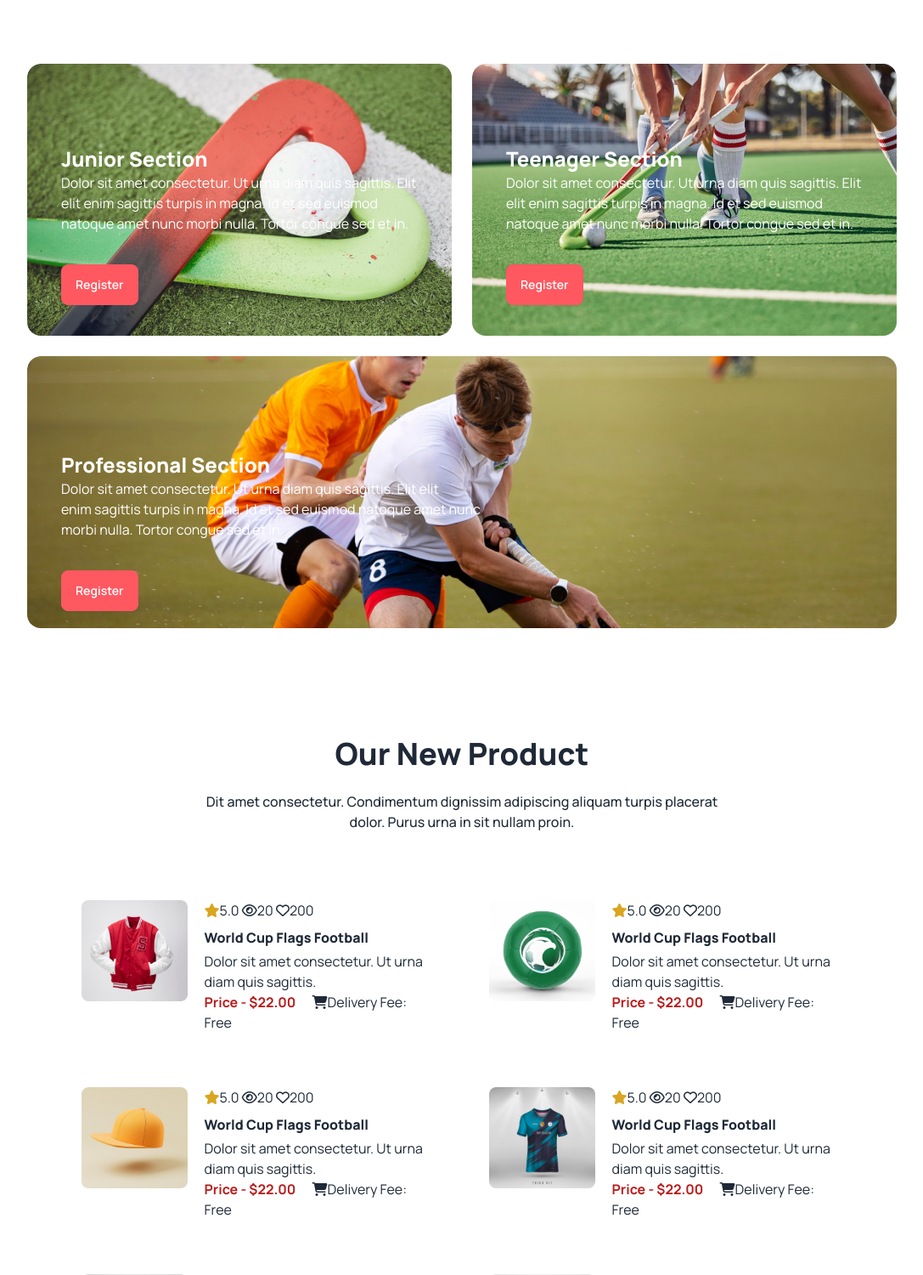
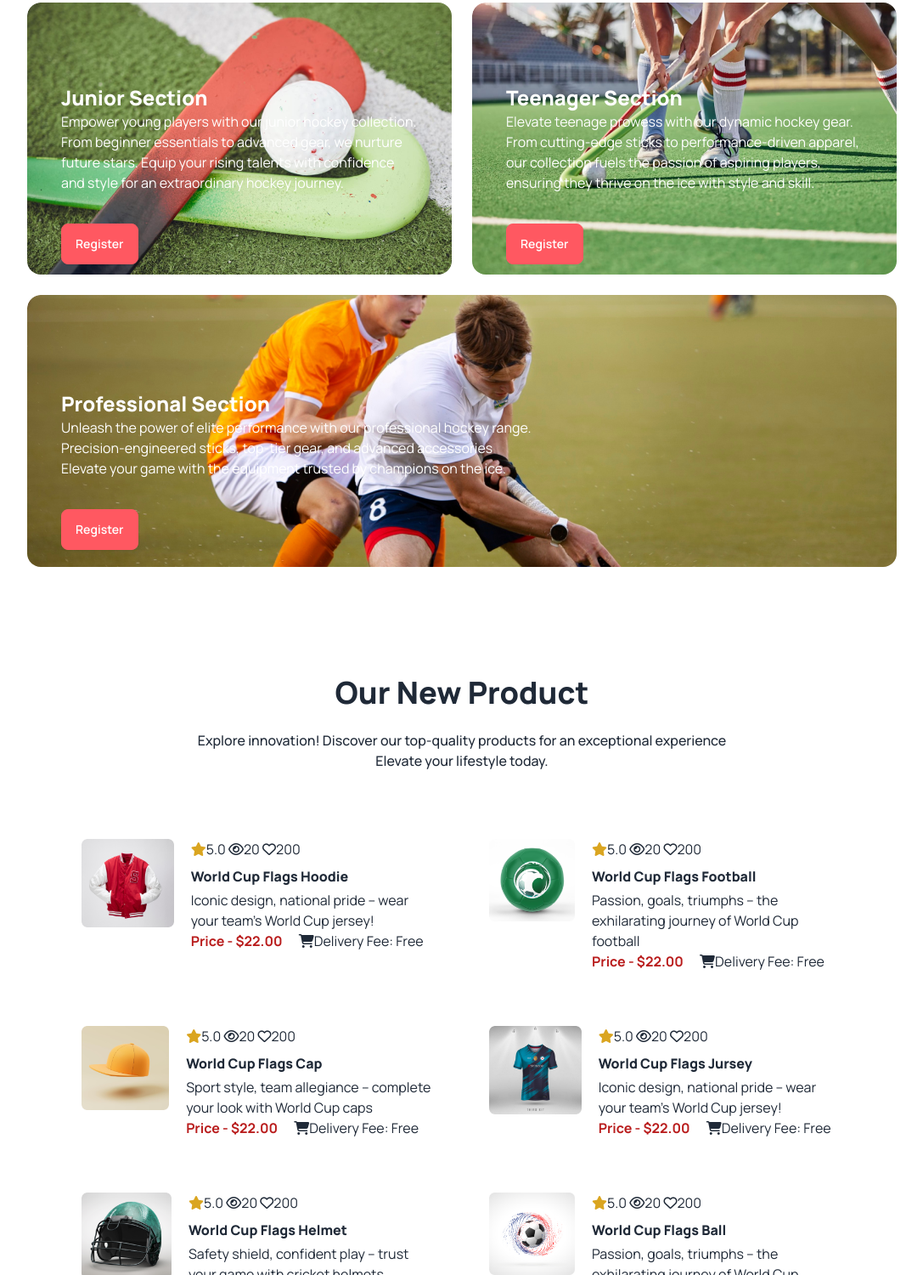
Before and after one commit to tamima24/B9A3-Hockeys-main, a plain HTML site: page index.html in a window 1280 px wide. Shown: the part 1300-2800 px from the top of the page at 85% size, without its empty margins (96-1183 px from the left). Drawn offline with nearby package versions, Linux system fonts and the light colour scheme.

Commit message:
lorem removed

```diff
--- a/index.html
+++ b/index.html
@@ -31,6 +31,7 @@
         .fa-envelope, .fa-phone{
           color: brown;
         }
+
 
 
 
@@ -109,28 +110,28 @@
         <section class="mt-28">
           <div class="text-center">
             <h1 class="text-4xl font-extrabold">Professional Hockeys Club</h1>
-             <p class="font-medium mt-6">Dit amet consectetur. Condimentum dignissim adipiscing aliquam turpis placerat <br> dolor. Purus urna in sit nullam proin. </p>
+             <p class="font-medium mt-6">Join the elite: Explore exclusive gear for professional clubs. Elevate your game with precision equipment excellence.</p>
            </div>
           <div class="mt-20 lg:flex gap-8">
              <div>
               <div class="radial-progress text-red-600" style="--value:87;" role="progressbar ">87%</div>
               <h4 class="font-extrabold mt-6">Prayer Facility</h4>
-               <p class="mt-4">Amet consectetur. Condimentum dignissim adipiscing .</p>
+               <p class="mt-4">Sacred space for quiet reflection.</p>
              </div>
              <div>
               <div class="radial-progress text-green-500" style="--value:95;" role="progressbar ">95%</div>
-              <h4 class="font-extrabold mt-6">Prayer Facility</h4>
-               <p class="mt-4">Amet consectetur. Condimentum dignissim adipiscing .</p>
+              <h4 class="font-extrabold mt-6">Experieced Coach</h4>
+               <p class="mt-4">Seasoned mentor shapes champions..</p>
              </div>
              <div>
               <div class="radial-progress text-yellow-500" style="--value:90;" role="progressbar ">90%</div>
-              <h4 class="font-extrabold mt-6">Prayer Facility</h4>
-               <p class="mt-4">Amet consectetur. Condimentum dignissim adipiscing .</p>
+              <h4 class="font-extrabold mt-6">Senior Player</h4>
+               <p class="mt-4">Wise leader, skilled game strategist.</p>
              </div>
              <div>
               <div class="radial-progress text-blue-600 " style="--value:80;" role="progressbar ">80%</div>
-              <h4 class="font-extrabold mt-6">Prayer Facility</h4>
-               <p class="mt-4">Amet consectetur. Condimentum dignissim adipiscing .</p>
+              <h4 class="font-extrabold mt-6">Traninig Gaurd</h4>
+               <p class="mt-4">Guiding, securing, enhancing performance.</p>
              </div>
           </div>
         </section>
@@ -138,30 +139,27 @@
         <section class="mt-28">
           <div>
             <h3 class="text-2xl font-extrabold text-center lg:text-4xl">Program Sections</h3>
-            <p class="mt-6 text-center">Dit amet consectetur. Condimentum dignissim adipiscing aliquam turpis placerat <br> dolor. Purus urna in sit nullam proin. </p>
+            <p class="mt-6 text-center">Elite gear for champions: Precision-engineered sticks, top-tier equipment for professionals dominating the hockey arena.</p>
           </div>
-          <div class=" lg:mt-20 grid grid-cols-2 gap-6">
+          <div class="lg:mt-20 grid grid-cols-2  gap-6">
             <div class="programe-image-1 w-full h-80 bg-no-repeat rounded-2xl">
              <div class="mx-10">
               <h3 class="font-extrabold text-2xl text-white mt-6 lg:mt-24">Junior Section</h3>
-              <p class="text-white">Dolor sit amet consectetur. Ut urna diam quis sagittis. Elit elit
-                enim sagittis turpis in magna. Id et sed euismod natoque amet nunc morbi nulla. Tortor congue sed et in.</p>
-                <button class="mt-9 btn btn-error text-white">Register</button>
+              <p class="text-white">Empower young players with our junior hockey collection. From beginner essentials to advanced gear, we nurture future stars. Equip your rising talents with confidence and style for an extraordinary hockey journey.</p>
+                <button class="mt-1 btn btn-error text-white lg:mt-9 ">Register</button>
              </div>
             </div>
              <div class="programe-image-2 w-full h-80 bg-no-repeat rounded-2xl">
               <div class="mx-10">
                 <h3 class="font-extrabold text-2xl text-white mt-6 lg:mt-24">Teenager Section</h3>
-              <p class="text-white">Dolor sit amet consectetur. Ut urna diam quis sagittis. Elit elit
-                enim sagittis turpis in magna. Id et sed euismod natoque amet nunc morbi nulla. Tortor congue sed et in.</p>
-                <button class="mt-9 btn btn-error text-white">Register</button>
+              <p class="text-white">Elevate teenage prowess with our dynamic hockey gear. From cutting-edge sticks to performance-driven apparel, our collection fuels the passion of aspiring players, ensuring they thrive on the ice with style and skill.</p>
+                <button class="mt-1 btn btn-error text-white lg:mt-9">Register</button>
               </div>
              </div>
              <div class="programe-image-3 w-full h-80 bg-no-repeat col-span-2 rounded-2xl">
               <div class="mx-10">
                 <h3 class="font-extrabold text-2xl text-white mt-6 lg:mt-28">Professional Section</h3>
-              <p class="text-white">Dolor sit amet consectetur. Ut urna diam quis sagittis. Elit elit <br>
-                enim sagittis turpis in magna. Id et sed euismod natoque amet nunc <br> morbi nulla. Tortor congue sed et in.</p>
+              <p class="text-white">Unleash the power of elite performance with our professional hockey range. <br>Precision-engineered sticks, top-tier gear, and advanced accessories <br> Elevate your game with the equipment trusted by champions on the ice.</p>
                 <button class="mt-3 btn btn-error text-white lg:mt-9">Register</button>
               </div>
              </div>
@@ -170,7 +168,7 @@
         <!--Our New Product-->
         <section class="mt-16 mx-16 lg:mt-32">
           <h2 class="text-4xl font-extrabold text-center">Our New Product</h2>
-          <p class="text-gray-800 font-medium text-center mt-6">Dit amet consectetur. Condimentum dignissim adipiscing aliquam turpis placerat <br> dolor. Purus urna in sit nullam proin. </p>
+          <p class="text-gray-800 font-medium text-center mt-6">Explore innovation! Discover our top-quality products for an exceptional experience <br> Elevate your lifestyle today.</p>
           <!--product card-->
           <div class="lg:grid grid-cols-2 gap-16 mt-20">
             <div class="lg:flex gap-5">
@@ -179,8 +177,8 @@
                 <i class="fa-solid fa-star"></i>5.0
                 <i class="fa-regular fa-eye"></i>20
                 <i class="fa-regular fa-heart"></i>200 <br>
-                <h3 class="mt-2 font-extrabold">World Cup Flags Football</h3>
-                <p class="mt-1">Dolor sit amet consectetur. Ut urna diam quis sagittis. </p>
+                <h3 class="mt-2 font-extrabold">World Cup Flags Hoodie</h3>
+                <p class="mt-1">Iconic design, national pride – wear your team's World Cup jersey! </p>
                 <p><span class="text-red-700 font-bold pe-4">Price - $22.00</span>
                   <i class="fa-solid fa-cart-shopping"></i>Delivery Fee: Free
                 </p>
@@ -194,7 +192,7 @@
                   <i class="fa-regular fa-eye"></i>20
                   <i class="fa-regular fa-heart"></i>200 <br>
                   <h3 class="mt-2 font-extrabold">World Cup Flags Football</h3>
-                  <p class="mt-1">Dolor sit amet consectetur. Ut urna diam quis sagittis. </p>
+                  <p class="mt-1">Passion, goals, triumphs – the exhilarating journey of World Cup football </p>
                   <p><span class="text-red-700 font-bold pe-4">Price - $22.00</span>
                     <i class="fa-solid fa-cart-shopping"></i>Delivery Fee: Free
                   </p>
@@ -207,8 +205,8 @@
                   <i class="fa-solid fa-star"></i>5.0
                   <i class="fa-regular fa-eye"></i>20
                   <i class="fa-regular fa-heart"></i>200 <br>
-                  <h3 class="mt-2 font-extrabold">World Cup Flags Football</h3>
-                  <p class="mt-1">Dolor sit amet consectetur. Ut urna diam quis sagittis. </p>
+                  <h3 class="mt-2 font-extrabold">World Cup Flags Cap</h3>
+                  <p class="mt-1">Sport style, team allegiance – complete your look with World Cup caps </p>
                   <p><span class="text-red-700 font-bold pe-4">Price - $22.00</span>
                     <i class="fa-solid fa-cart-shopping"></i>Delivery Fee: Free
                   </p>
@@ -221,8 +219,8 @@
                     <i class="fa-solid fa-star"></i>5.0
                     <i class="fa-regular fa-eye"></i>20
                     <i class="fa-regular fa-heart"></i>200 <br>
-                    <h3 class="mt-2 font-extrabold">World Cup Flags Football</h3>
-                    <p class="mt-1">Dolor sit amet consectetur. Ut urna diam quis sagittis. </p>
+                    <h3 class="mt-2 font-extrabold">World Cup Flags Jursey</h3>
+                    <p class="mt-1">Iconic design, national pride – wear your team's World Cup jersey! </p>
                     <p><span class="text-red-700 font-bold pe-4">Price - $22.00</span>
                       <i class="fa-solid fa-cart-shopping"></i>Delivery Fee: Free
                     </p>
@@ -235,8 +233,8 @@
                     <i class="fa-solid fa-star"></i>5.0
                     <i class="fa-regular fa-eye"></i>20
                     <i class="fa-regular fa-heart"></i>200 <br>
-                    <h3 class="mt-2 font-extrabold">World Cup Flags Football</h3>
-                    <p class="mt-1">Dolor sit amet consectetur. Ut urna diam quis sagittis. </p>
+                    <h3 class="mt-2 font-extrabold">World Cup Flags Helmet</h3>
+                    <p class="mt-1">Safety shield, confident play – trust your game with cricket helmets </p>
                     <p><span class="text-red-700 font-bold pe-4">Price - $22.00</span>
                       <i class="fa-solid fa-cart-shopping"></i>Delivery Fee: Free
                     </p>
@@ -248,8 +246,8 @@
                   <i class="fa-solid fa-star"></i>5.0
                   <i class="fa-regular fa-eye"></i>20
                   <i class="fa-regular fa-heart"></i>200 <br>
-                  <h3 class="mt-2 font-extrabold">World Cup Flags Football</h3>
-                  <p class="mt-1">Dolor sit amet consectetur. Ut urna diam quis sagittis. </p>
+                  <h3 class="mt-2 font-extrabold">World Cup Flags Ball</h3>
+                  <p class="mt-1">Passion, goals, triumphs – the exhilarating journey of World Cup football</p>
                   <p><span class="text-red-700 font-bold pe-4">Price - $22.00</span>
                     <i class="fa-solid fa-cart-shopping"></i>Delivery Fee: Free
                   </p>
@@ -257,9 +255,9 @@
           </div>
         </section>
         <!--get in touch section-->
-        <section class="mt-20 mx-28 lg:mt-32">
+        <section class="mt-20 mx-auto lg:mt-32">
           <h3 class="text-4xl font-extrabold text-center">Get In Touch</h3>
-        <p class="font-medium text-center lg: mt-6">Dit amet consectetur. Condimentum dignissim adipiscing aliquam turpis placerat dolor. Purus urna in sit nullam proin. </p>
+        <p class="font-medium text-center lg: mt-6">"Connect with us! Questions, collaborations,<br> or just a friendly hello – we're here to chat."</p>
         <div class="mt-12 lg:flex gap-20">
           <div>
             <div class="w-80 h-52 bg-red-50 pt-10 ps-8">
@@ -317,7 +315,7 @@
       <footer class="footer p-10 bg-black text-neutral-content mt-24">
         <div >
           <h3 class="text-2xl font-extrabold sm:text-center">Get In Touch</h3>
-          <p>Dit amet consectetur. Condimentum <br> adipiscing aliquam turpis placerat dolor. Purus <br>urna in sit nullam proin. </p>
+          <p>"Connect with us! Questions, collaborations,<br> or just a friendly hello – we're here to chat."</p>
            <p>
             <i class="fa-solid fa-envelope"></i>
             hockeys@support.com
```
